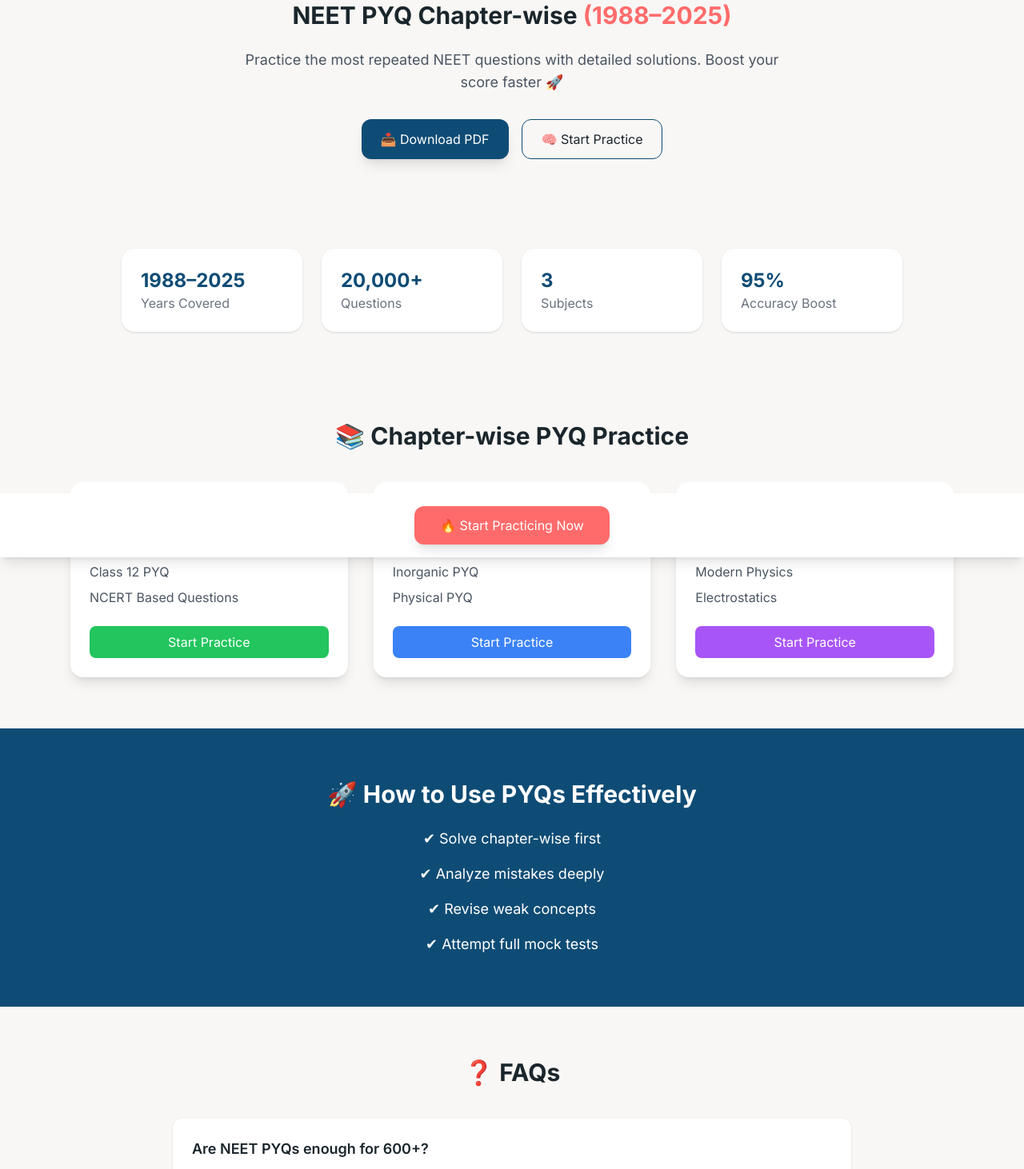
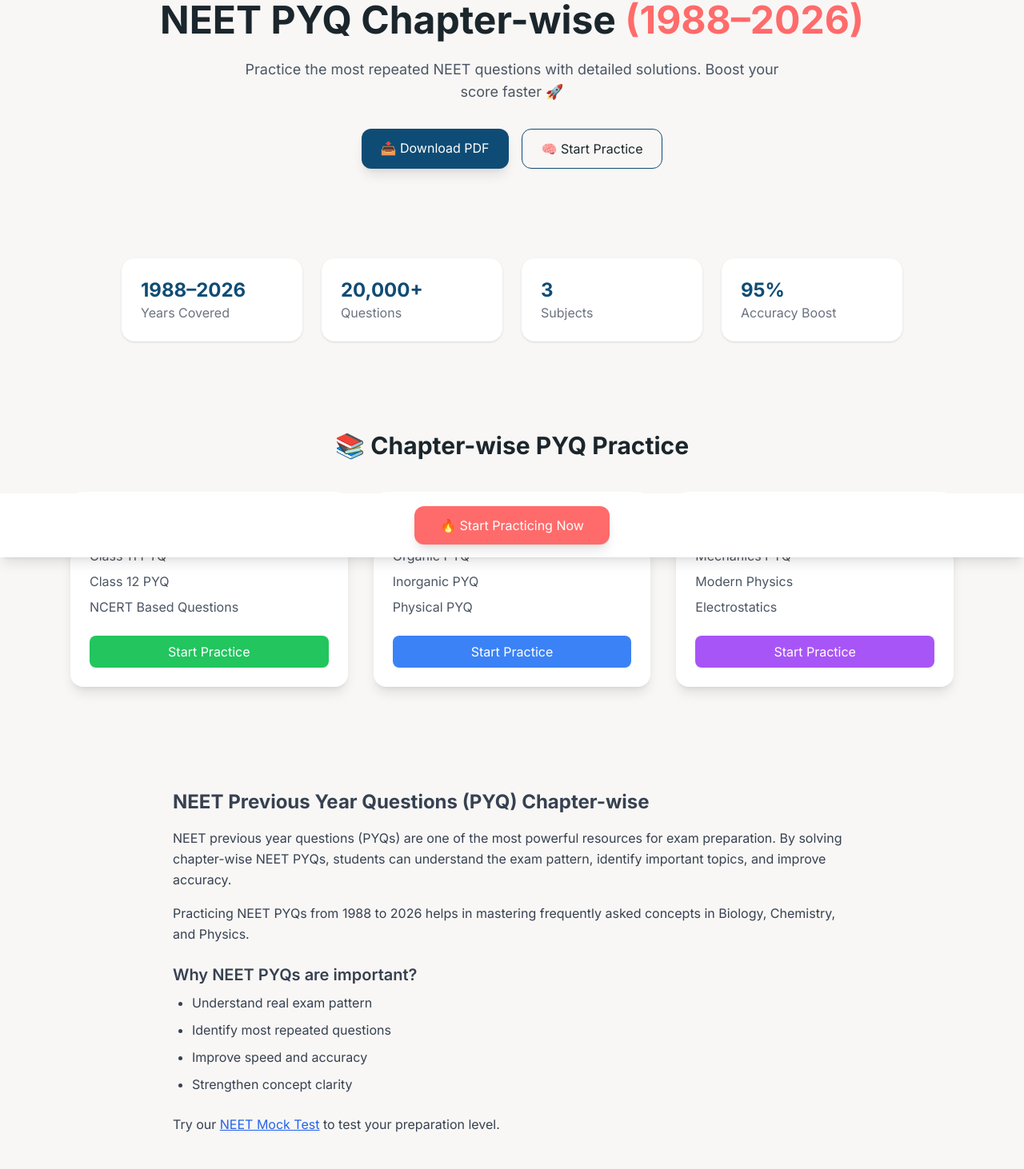
Before and after one commit to sidddsahu/Rankup, a Next.js app: page /neet-pyq in a window 1280 px wide. Shown: the part 103-1565 px from the top of the page at 80% size. Built offline with nearby package versions, Linux system fonts and the light colour scheme.

Commit message:
new commit

```diff
--- a/app/ncert-line-by-line-biology/page.jsx
+++ b/app/ncert-line-by-line-biology/page.jsx
@@ -1,9 +1,17 @@
-"use client";
-
-import { motion } from "framer-motion";
+export const metadata = {
+  title: "NEET Biology NCERT Line-by-Line Questions 🔥 Class 11 & 12",
+  description:
+    "Practice NCERT line-by-line Biology questions for NEET 2026. Chapter-wise important questions with answers. Boost accuracy and score high in NEET Biology.",
+  keywords: [
+    "ncert line by line biology",
+    "neet biology questions",
+    "ncert biology questions neet",
+    "class 11 biology questions",
+    "class 12 biology questions",
+  ],
+};
 
 export default function BiologyNCERTPage() {
-
   const chapters = [
     "Cell: The Unit of Life",
     "Biomolecules",
@@ -32,21 +40,20 @@
 
       {/* HERO */}
       <section className="px-6 py-16 text-center">
-        <motion.h1
-          initial={{ opacity: 0, y: 20 }}
-          animate={{ opacity: 1, y: 0 }}
-          className="text-2xl md:text-3xl mt-10 font-bold"
-        >
+        <h1 className="text-3xl md:text-5xl font-bold">
           NCERT Line-by-Line Biology Questions 🔥
-        </motion.h1>
+        </h1>
 
         <p className="mt-6 text-lg max-w-2xl mx-auto text-gray-600">
           Master NEET Biology by practicing NCERT-based questions chapter-wise.
         </p>
 
-        <button className="mt-8 bg-[var(--color-accent)] text-white px-6 py-3 rounded-xl shadow-lg hover:scale-105 transition">
+        <a
+          href="/neet-mock-test-online"
+          className="inline-block mt-8 bg-[var(--color-accent)] text-white px-6 py-3 rounded-xl shadow-lg hover:scale-105 transition"
+        >
           🚀 Start Practice
-        </button>
+        </a>
       </section>
 
       {/* CHAPTER LIST */}
@@ -59,23 +66,53 @@
           {chapters.map((chapter, i) => (
             <div key={i} className="bg-white p-6 rounded-xl shadow hover:shadow-xl transition">
               <h3 className="font-semibold text-lg">{chapter}</h3>
-              <button className="mt-4 text-[var(--color-primary)] font-medium">
+
+              <a
+                href="/neet-pyq"
+                className="mt-4 inline-block text-[var(--color-primary)] font-medium"
+              >
                 Practice Questions →
-              </button>
+              </a>
             </div>
           ))}
         </div>
       </section>
 
-      {/* STRATEGY */}
-      <section className="bg-[var(--color-primary)] text-white px-6 py-16 text-center">
-        <h2 className="text-3xl font-bold mb-6">🧠 Study Strategy</h2>
+      {/* SEO CONTENT */}
+      <section className="max-w-4xl mx-auto px-6 py-16 text-gray-700 leading-relaxed">
+        <h2 className="text-2xl font-bold mb-4">
+          NEET Biology NCERT Line-by-Line Questions
+        </h2>
 
-        <div className="max-w-2xl mx-auto space-y-4">
-          <p>✔ Read NCERT line by line</p>
-          <p>✔ Solve questions after each paragraph</p>
-          <p>✔ Revise diagrams and examples</p>
-        </div>
+        <p className="mb-4">
+          NCERT line-by-line Biology questions are extremely important for NEET
+          preparation. Most NEET Biology questions are directly based on NCERT
+          concepts, diagrams, and examples.
+        </p>
+
+        <p className="mb-4">
+          Practicing NCERT-based questions helps in understanding key topics
+          thoroughly and improves accuracy in exams.
+        </p>
+
+        <h3 className="text-xl font-semibold mt-6 mb-2">
+          Why NCERT is important for NEET Biology?
+        </h3>
+
+        <ul className="list-disc pl-6 space-y-2">
+          <li>Most questions are NCERT-based</li>
+          <li>Concept clarity improves</li>
+          <li>High scoring section</li>
+          <li>Repeated questions pattern</li>
+        </ul>
+
+        <p className="mt-6">
+          Also practice{" "}
+          <a href="/neet-mock-test-online" className="text-blue-600 underline">
+            NEET Mock Tests
+          </a>{" "}
+          to improve your performance.
+        </p>
       </section>
 
       {/* FAQ */}
@@ -92,11 +129,33 @@
         </div>
       </section>
 
+      {/* FAQ SCHEMA */}
+      <script
+        type="application/ld+json"
+        dangerouslySetInnerHTML={{
+          __html: JSON.stringify({
+            "@context": "https://schema.org",
+            "@type": "FAQPage",
+            mainEntity: faqs.map((f) => ({
+              "@type": "Question",
+              name: f.q,
+              acceptedAnswer: {
+                "@type": "Answer",
+                text: f.a,
+              },
+            })),
+          }),
+        }}
+      />
+
       {/* STICKY CTA */}
       <div className="fixed bottom-0 left-0 w-full bg-white shadow-lg p-4 flex justify-center">
-        <button className="bg-[var(--color-accent)] text-white px-8 py-3 rounded-xl shadow-lg hover:scale-105 transition">
+        <a
+          href="/neet-mock-test-online"
+          className="bg-[var(--color-accent)] text-white px-8 py-3 rounded-xl shadow-lg hover:scale-105 transition"
+        >
           🔥 Practice Now
-        </button>
+        </a>
       </div>
 
     </div>
--- a/app/neet-online-preparation/page.jsx
+++ b/app/neet-online-preparation/page.jsx
@@ -105,6 +105,10 @@
                  <Link href="/neet-pyq" className="block underline">
                    Practice NEET PYQ Chapter-wise 🔥
                 </Link>
+
+                 <Link href="/ncert-line-by-line-biology" className="block underline">
+                  NEET Biology NCERT Line-by-Line Questions
+                </Link>
                 <Link href="/neet-mock-test-online" className="block underline">
                   NEET Mock Test Online
                 </Link>
--- a/app/neet-pyq/page.jsx
+++ b/app/neet-pyq/page.jsx
@@ -1,10 +1,19 @@
-"use client";
-
-import { motion } from "framer-motion";
+export const metadata = {
+  title: "NEET PYQ Chapter-wise (1988–2026) 📚 Free PDF + Solutions 🔥",
+  description:
+    "Download NEET previous year questions chapter-wise with detailed solutions (1988–2026). Practice most repeated PYQs and boost your NEET score fast.",
+  keywords: [
+    "neet pyq",
+    "neet previous year questions",
+    "neet pyq chapter wise",
+    "neet pyq pdf",
+    "neet questions with solutions",
+  ],
+};
 
 export default function NeetPYQPage() {
   const stats = [
-    { label: "Years Covered", value: "1988–2025" },
+    { label: "Years Covered", value: "1988–2026" },
     { label: "Questions", value: "20,000+" },
     { label: "Subjects", value: "3" },
     { label: "Accuracy Boost", value: "95%" },
@@ -31,10 +40,16 @@
     },
   ];
 
+  const colorMap = {
+    green: "text-green-600",
+    blue: "text-blue-600",
+    purple: "text-purple-600",
+  };
+
   const faqs = [
     {
       q: "Are NEET PYQs enough for 600+?",
-      a: "Yes, but combine with NCERT revision for best results.",
+      a: "Yes, but combine PYQs with NCERT for best results.",
     },
     {
       q: "How many years PYQs should I solve?",
@@ -51,27 +66,29 @@
 
       {/* HERO */}
       <section className="px-6 py-16 text-center">
-        <motion.h1
-          initial={{ opacity: 0, y: 20 }}
-          animate={{ opacity: 1, y: 0 }}
-          className="text-2xl md:text-3xl mt-10 font-bold leading-tight"
-        >
+        <h1 className="text-3xl md:text-5xl mt-10 font-bold leading-tight">
           NEET PYQ Chapter-wise{" "}
-          <span className="text-[var(--color-accent)]">(1988–2025)</span>
-        </motion.h1>
+          <span className="text-[var(--color-accent)]">(1988–2026)</span>
+        </h1>
 
         <p className="mt-6 text-lg max-w-2xl mx-auto text-gray-600">
           Practice the most repeated NEET questions with detailed solutions. Boost your score faster 🚀
         </p>
 
         <div className="mt-8 flex justify-center gap-4 flex-wrap">
-          <button className="bg-[var(--color-primary)] text-white px-6 py-3 rounded-xl shadow-lg hover:scale-105 transition">
+          <a
+            href="#"
+            className="bg-[var(--color-primary)] text-white px-6 py-3 rounded-xl shadow-lg hover:scale-105 transition"
+          >
             📥 Download PDF
-          </button>
+          </a>
 
-          <button className="border border-[var(--color-primary)] px-6 py-3 rounded-xl hover:bg-[var(--color-primary)] hover:text-white transition">
+          <a
+            href="/neet-mock-test-online"
+            className="border border-[var(--color-primary)] px-6 py-3 rounded-xl hover:bg-[var(--color-primary)] hover:text-white transition"
+          >
             🧠 Start Practice
-          </button>
+          </a>
         </div>
       </section>
 
@@ -94,7 +111,7 @@
         <div className="grid md:grid-cols-3 gap-8">
           {subjects.map((sub, i) => (
             <div key={i} className="bg-white rounded-2xl p-6 shadow-lg hover:scale-105 transition">
-              <h3 className={`text-xl font-semibold mb-4 text-${sub.color}-600`}>
+              <h3 className={`text-xl font-semibold mb-4 ${colorMap[sub.color]}`}>
                 {sub.title}
               </h3>
 
@@ -104,24 +121,52 @@
                 ))}
               </ul>
 
-              <button className={`mt-6 w-full ${sub.btn} text-white py-2 rounded-lg hover:opacity-90`}>
+              <a
+                href="/neet-mock-test-online"
+                className={`mt-6 block text-center w-full ${sub.btn} text-white py-2 rounded-lg hover:opacity-90`}
+              >
                 Start Practice
-              </button>
+              </a>
             </div>
           ))}
         </div>
       </section>
 
-      {/* STRATEGY */}
-      <section className="bg-[var(--color-primary)] text-white px-6 py-16 text-center">
-        <h2 className="text-3xl font-bold mb-6">🚀 How to Use PYQs Effectively</h2>
+      {/* SEO CONTENT */}
+      <section className="max-w-4xl mx-auto px-6 py-16 text-gray-700 leading-relaxed">
+        <h2 className="text-2xl font-bold mb-4">
+          NEET Previous Year Questions (PYQ) Chapter-wise
+        </h2>
 
-        <div className="max-w-3xl mx-auto space-y-4 text-lg">
-          <p>✔ Solve chapter-wise first</p>
-          <p>✔ Analyze mistakes deeply</p>
-          <p>✔ Revise weak concepts</p>
-          <p>✔ Attempt full mock tests</p>
-        </div>
+        <p className="mb-4">
+          NEET previous year questions (PYQs) are one of the most powerful resources
+          for exam preparation. By solving chapter-wise NEET PYQs, students can
+          understand the exam pattern, identify important topics, and improve accuracy.
+        </p>
+
+        <p className="mb-4">
+          Practicing NEET PYQs from 1988 to 2026 helps in mastering frequently asked
+          concepts in Biology, Chemistry, and Physics.
+        </p>
+
+        <h3 className="text-xl font-semibold mt-6 mb-2">
+          Why NEET PYQs are important?
+        </h3>
+
+        <ul className="list-disc pl-6 space-y-2">
+          <li>Understand real exam pattern</li>
+          <li>Identify most repeated questions</li>
+          <li>Improve speed and accuracy</li>
+          <li>Strengthen concept clarity</li>
+        </ul>
+
+        <p className="mt-6">
+          Try our{" "}
+          <a href="/neet-mock-test-online" className="text-blue-600 underline">
+            NEET Mock Test
+          </a>{" "}
+          to test your preparation level.
+        </p>
       </section>
 
       {/* FAQ */}
@@ -138,11 +183,33 @@
         </div>
       </section>
 
+      {/* FAQ SCHEMA */}
+      <script
+        type="application/ld+json"
+        dangerouslySetInnerHTML={{
+          __html: JSON.stringify({
+            "@context": "https://schema.org",
+            "@type": "FAQPage",
+            mainEntity: faqs.map((f) => ({
+              "@type": "Question",
+              name: f.q,
+              acceptedAnswer: {
+                "@type": "Answer",
+                text: f.a,
+              },
+            })),
+          }),
+        }}
+      />
+
       {/* STICKY CTA */}
       <div className="fixed bottom-0 left-0 w-full bg-white shadow-lg p-4 flex justify-center">
-        <button className="bg-[var(--color-accent)] text-white px-8 py-3 rounded-xl shadow-lg hover:scale-105 transition">
+        <a
+          href="/neet-mock-test-online"
+          className="bg-[var(--color-accent)] text-white px-8 py-3 rounded-xl shadow-lg hover:scale-105 transition"
+        >
           🔥 Start Practicing Now
-        </button>
+        </a>
       </div>
 
     </div>
--- a/package.json
+++ b/package.json
@@ -14,7 +14,7 @@
     "@reduxjs/toolkit": "^2.11.0",
     "axios": "^1.13.2",
     "clsx": "^1.2.1",
-    "framer-motion": "^12.34.4",
+    "framer-motion": "^12.38.0",
     "next": "14.0.0",
     "next-pwa": "^5.6.0",
     "react": "18.2.0",
```
Also changed, not shown: 1 other file (tests, documents, lock files or other folders).
